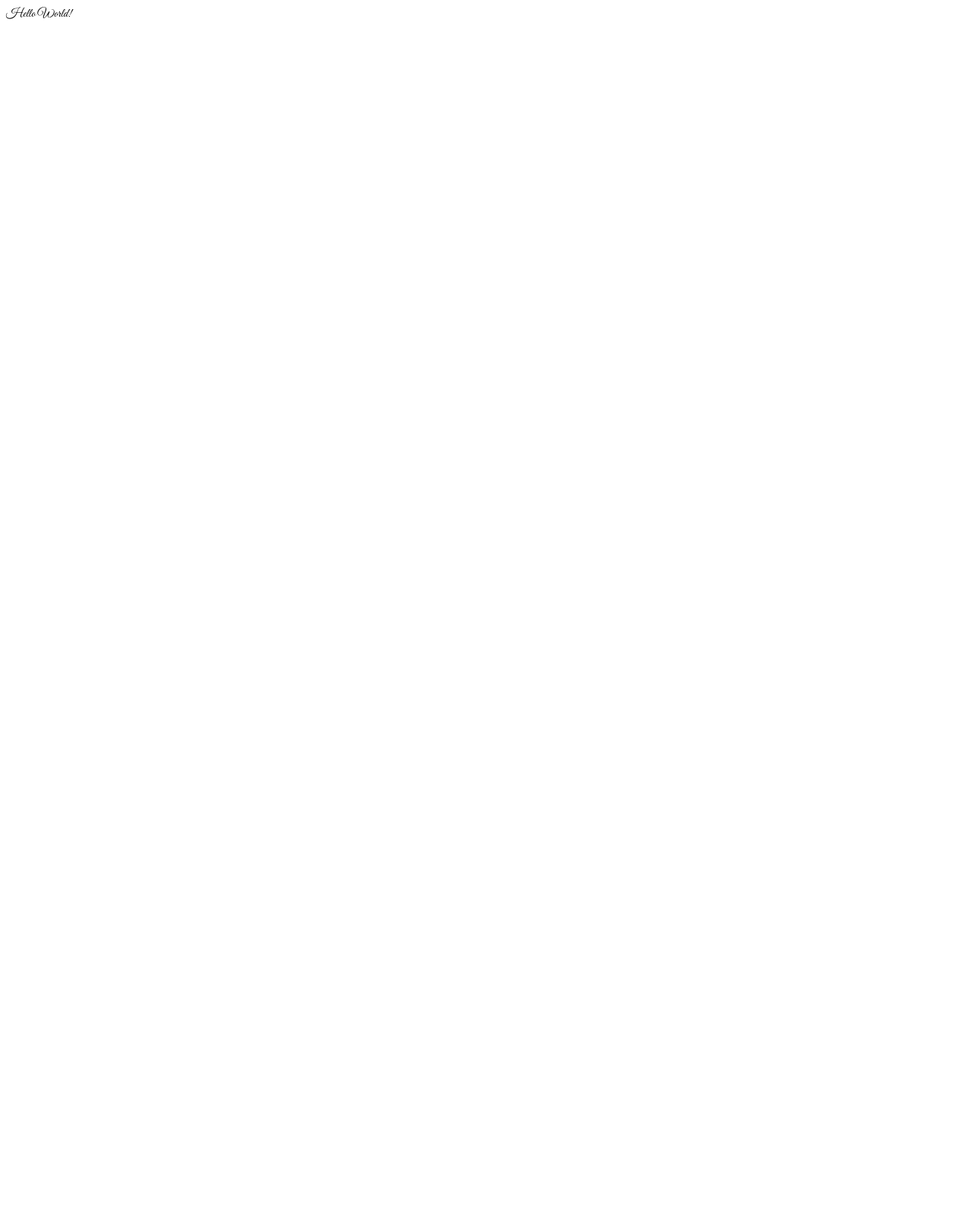
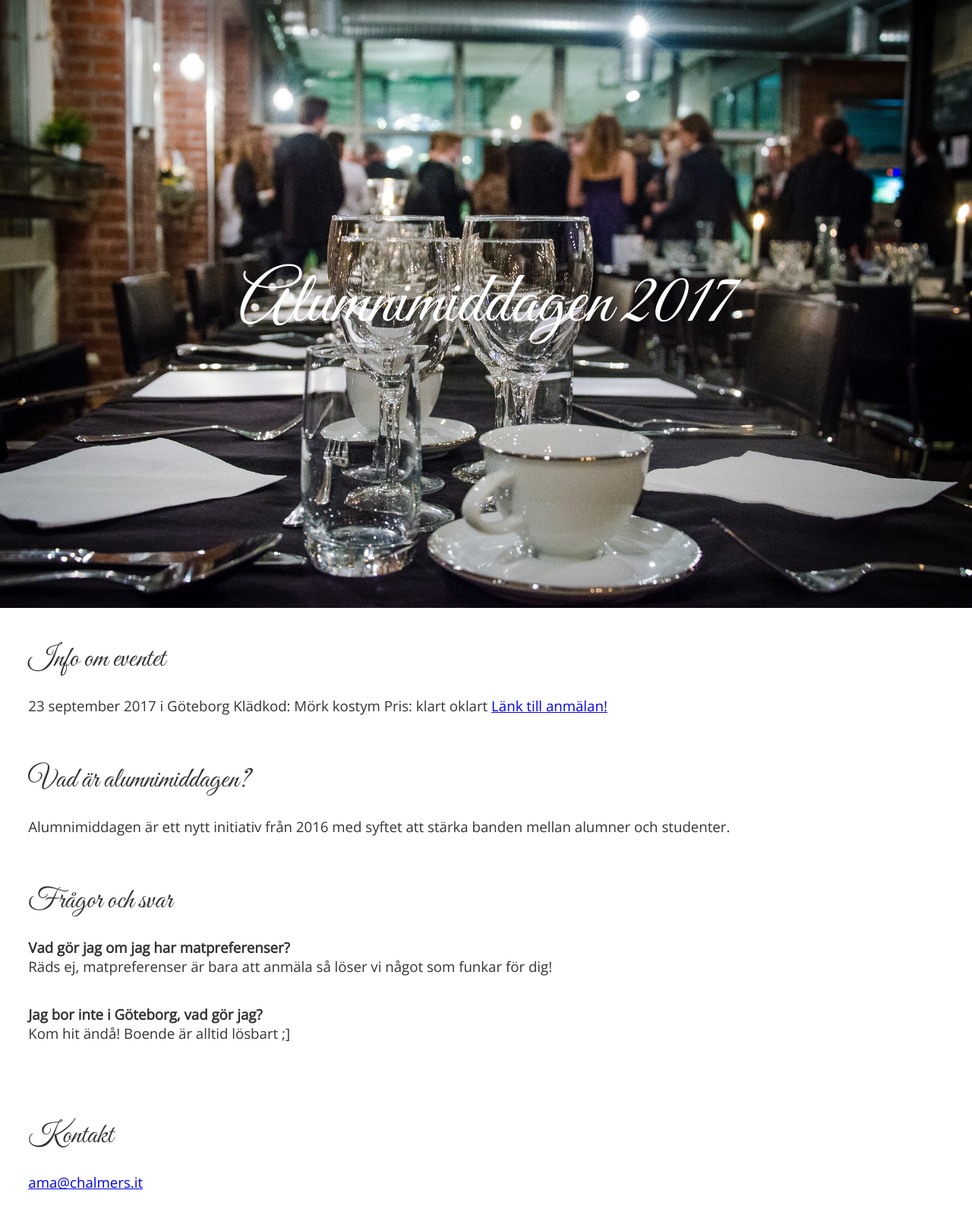
Before and after one commit to cthit/alumnimiddag.it, a plain HTML site: page index.html in a window 1280 px wide. Shown: the whole page at 76% size. Before the commit the page ends 800 px from the top, so only its background shows below. Drawn offline with nearby package versions, Linux system fonts and the light colour scheme.

Commit message:
Base structure

```diff
--- a/index.html
+++ b/index.html
@@ -1,19 +1,42 @@
 <!DOCTYPE html>
-<html>
+<html lang="sv-SE">
   <head>
     <title>
       Alumnimiddagen 2017
     </title>
-    <link href="https://fonts.googleapis.com/css?family=Great+Vibes" rel="stylesheet">
-    <style>
-      .fance {
-        font-family: 'Great Vibes', cursive;
-      }
-    </style>
+    <link href="https://fonts.googleapis.com/css?family=Great+Vibes|Open+Sans" rel="stylesheet">
+    <link href="styles.css" rel="stylesheet">
   </head>
   <body>
-    <div class="fance">
-      Hello World!
+    <div class="bgimg bgimg1">
+      Alumnimiddagen 2017
+    </div>
+    <div class="text-container">
+      <h1>Info om eventet</h1>
+      23 september 2017 i Göteborg
+      Klädkod: Mörk kostym
+      Pris: klart oklart
+      <a href="#">Länk till anmälan!</a>
+    </div>
+    <div class="text-container">
+      <h1>Vad är alumnimiddagen?</h1>
+      Alumnimiddagen är ett nytt initiativ från 2016 med syftet att stärka banden mellan alumner och studenter.
+    </div>
+    <div class="text-container">
+      <h1>Frågor och svar</h1>
+      <div class="question-container">
+        <span class="question">Vad gör jag om jag har matpreferenser?</span>
+        Räds ej, matpreferenser är bara att anmäla så löser vi något som funkar för dig!
+      </div>
+      <div class="question-container">
+        <span class="question">Jag bor inte i Göteborg, vad gör jag?</span>
+        Kom hit ändå! Boende är alltid lösbart ;]
+      </div>
+    </div>
+    <div class="text-container">
+      <h1>Kontakt</h1>
+      <a href="mailto:ama@chalmers.it">ama@chalmers.it</a>
+      <!-- formulär? -->
     </div>
   </body>
 </html>
--- /dev/null
+++ b/styles.css
@@ -0,0 +1,47 @@
+html, body {
+  height: 100%;
+}
+
+body {
+  margin: 0;
+  color: #333;
+  font-family: 'Open Sans', sans-serif;
+  font-size: 14pt;
+}
+
+h1, h2, h3, h4, h5, h6 {
+  font-family: 'Great Vibes', cursive;
+  font-weight: 400;
+}
+
+.fance {
+  font-family: 'Great Vibes', cursive;
+}
+
+.question-container {
+  padding: 0 0 2em;
+}
+
+.question {
+  font-weight: bold;
+  display: block;
+}
+
+.text-container {
+  padding: 1em 2em;
+}
+
+.bgimg {
+  font-family: 'Great Vibes', cursive;
+  color: white;
+  font-size: 72pt;
+  text-align: center;
+}
+
+.bgimg1 {
+  background-color: black;
+  background-image: url("img/AndreasPegelow1.jpg");
+  background-size: cover;
+  height: 100vh;
+  line-height: 100vh;
+}
```
Also changed, not shown: img/AndreasPegelow1.jpg (added), img/PontusEriksson1.jpg (added), img/PontusEriksson2.jpg (added), img/PontusEriksson3.jpg (added), img/PontusEriksson4.jpg (added), 5 other files.
